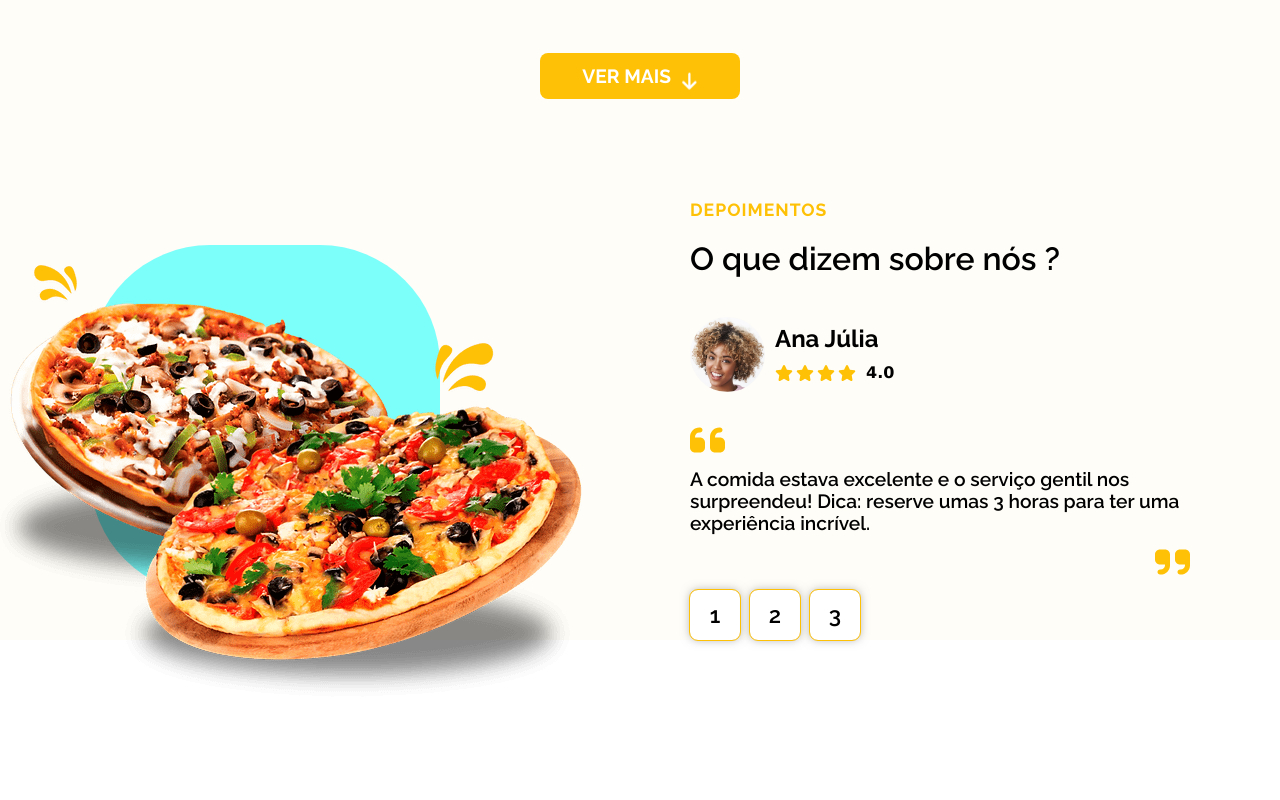
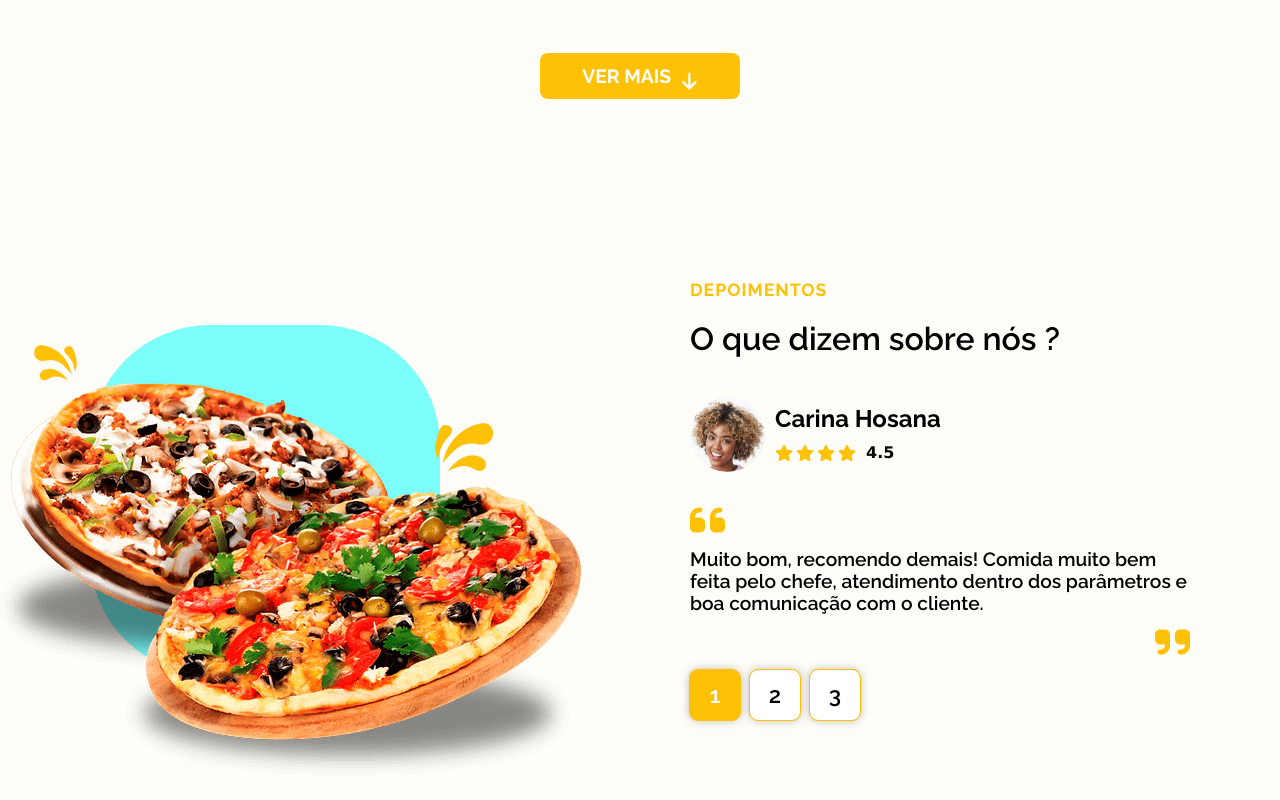
Before and after one commit to RamonLopes86/ramonburger, a Next.js app: page / in a window 1280 px wide. Shown: the part 2551-3351 px from the top of the page. Before the commit the page ends 3252 px from the top, so only its background shows below. Built offline with nearby package versions, Linux system fonts and the light colour scheme.

Commit message:
ajuste de comentarios

```diff
--- a/src/components/section_depoimentos/depo.module.css
+++ b/src/components/section_depoimentos/depo.module.css
@@ -2,12 +2,12 @@
 
 
     display: grid;
-    grid-template-columns: repeat(auto-fit , 500px);
+    grid-template-columns:repeat(2 , 500px);
     align-items: center;
     justify-content: center;
     gap: 100px;
     font-family: var(--rel);
-
+    padding: 80px 10px;
 
 }
 
@@ -130,6 +130,7 @@
     font-size: 1.2rem;
     color: black;
     font-weight: 600;
+
 }
 
 .aspas{
@@ -178,3 +179,11 @@
     color: white;
 
 }
+
+
+.navegacao .corbtn{
+
+    background-color: var(--cormos);
+    color: white;
+
+}
--- a/src/components/section_depoimentos/depoientos.jsx
+++ b/src/components/section_depoimentos/depoientos.jsx
@@ -3,16 +3,16 @@ import Image from 'next/image';
 import pizza from '../../../public/pizzaGrande.png'
 import teste from '../../../public/imgdep1.jpg'
 import { FontAwesomeIcon } from '@fortawesome/react-fontawesome';
-import { faStar , faQuoteLeft, faQuoteRight } from '@fortawesome/free-solid-svg-icons';
+import { faStar, faQuoteLeft, faQuoteRight } from '@fortawesome/free-solid-svg-icons';
 import hookContext from '@/hookContext/hookContext';
 
-export default function Depoimentos(){
+export default function Depoimentos() {
 
-    const {arrayDepo} = hookContext()
+    const { arrayDepo , exibirDepoimento , corBtnDepo } = hookContext()
 
 
 
-    return(
+    return (
 
         <section className={estiloDepo.boxDepoimentos}>
 
@@ -23,33 +23,43 @@ export default function Depoimentos(){
             <section className={estiloDepo.boxImagePizza}>
 
 
-                        <Image className={estiloDepo.imgPizza} alt='imagem de uma pizza saborosa' src={pizza}/>
+                <Image className={estiloDepo.imgPizza} alt='imagem de uma pizza saborosa' src={pizza} />
 
             </section>
 
 
 
-            <section  className={estiloDepo.boxTxDepoimentos}>
+            {
+
+                arrayDepo.map((infos) => {
+
+                    {console.log(infos)}
+
+                    return (
+
+
+
+                        <section key={infos.id} className={estiloDepo.boxTxDepoimentos}>
 
                         <h2>Depoimentos</h2>
                         <p>O que dizem sobre nós ?</p>
 
                         <div className={estiloDepo.boxAvatarTexto}>
 
-                    <Image className={estiloDepo.avatar} alt='imagem de um cliente' src={teste}/>
+                            <Image className={estiloDepo.avatar} alt='imagem de um cliente' src={infos.img} />
 
                             <div className={estiloDepo.boxAvaliacao}>
 
-                        <h3>Ana Júlia</h3>
+                                <h3>{infos.nome}</h3>
                                 <div className={estiloDepo.boxStars}>
                                     <div className={estiloDepo.stars}>
-                                <FontAwesomeIcon className={estiloDepo.iconStars} icon={faStar}/>
-                                <FontAwesomeIcon className={estiloDepo.iconStars} icon={faStar}/>
-                                <FontAwesomeIcon className={estiloDepo.iconStars} icon={faStar}/>
-                                <FontAwesomeIcon className={estiloDepo.iconStars} icon={faStar}/>
+                                        <FontAwesomeIcon className={estiloDepo.iconStars} icon={faStar} />
+                                        <FontAwesomeIcon className={estiloDepo.iconStars} icon={faStar} />
+                                        <FontAwesomeIcon className={estiloDepo.iconStars} icon={faStar} />
+                                        <FontAwesomeIcon className={estiloDepo.iconStars} icon={faStar} />
                                     </div>
 
-                                <span>4.0</span>
+                                    <span>{infos.nota}</span>
                                 </div>
 
                             </div>
@@ -60,11 +70,11 @@ export default function Depoimentos(){
 
 
 
-                    <FontAwesomeIcon className={estiloDepo.aspas} icon={faQuoteLeft}/>
+                            <FontAwesomeIcon className={estiloDepo.aspas} icon={faQuoteLeft} />
 
-                        <p> A comida estava excelente e o serviço gentil nos surpreendeu! Dica: reserve umas 3 horas para ter uma experiência incrível.</p>
+                            <p>{infos.dep}</p>
 
-                    <FontAwesomeIcon className={estiloDepo.aspas} icon={faQuoteRight}/>
+                            <FontAwesomeIcon className={estiloDepo.aspas} icon={faQuoteRight} />
 
 
 
@@ -75,9 +85,9 @@ export default function Depoimentos(){
 
                         <div className={estiloDepo.navegacao}>
 
-                    <div>1</div>
-                    <div>2</div>
-                    <div>3</div>
+                            <div className={corBtnDepo === 1 ? estiloDepo.corbtn : null}  onClick={()=> exibirDepoimento(1)}>1</div>
+                            <div className={corBtnDepo === 2 ? estiloDepo.corbtn : null} onClick={()=> exibirDepoimento(2)}>2</div>
+                            <div className={corBtnDepo === 3 ? estiloDepo.corbtn : null} onClick={()=> exibirDepoimento(3)}>3</div>
 
                         </div>
 
@@ -86,6 +96,15 @@ export default function Depoimentos(){
                     </section>
 
 
+
+                    )
+
+
+                })
+
+
+            }
+
         </section>
 
     )
--- a/src/context/contexProvider.js
+++ b/src/context/contexProvider.js
@@ -23,6 +23,7 @@ export default function ContextProvider({children}){
     const [alertMsg , setAlertMsg] = useState(false)
     const [corAlert , setCorAlert] = useState(false)
     const [arrayDepo , setArrayDepo] = useState([])
+    const [corBtnDepo , setCorBtnDepo] = useState('')
 
 
 
@@ -60,7 +61,9 @@ export default function ContextProvider({children}){
         txMsg,
        alertMsg,
        corAlert,
-       arrayDepo
+       arrayDepo,
+       exibirDepoimento,
+       corBtnDepo
 
 
 
@@ -282,17 +285,18 @@ export default function ContextProvider({children}){
 
 
 
-    function  exibirDepoiento(param){
+    function  exibirDepoimento(paramDep){
 
         const filtroDepo = arrayDep.filter((info)=>{
 
 
-            return info.id === param
+            return info.id === paramDep
 
         })
 
 
         setArrayDepo(filtroDepo)
+        setCorBtnDepo(paramDep)
 
 
     }
@@ -305,7 +309,7 @@ export default function ContextProvider({children}){
 
             exibirCardapio('burger')
 
-            exibirDepoiento('1')
+            exibirDepoimento(1)
 
 
 
```
Lines whose indentation alone changed are shown as unchanged.
